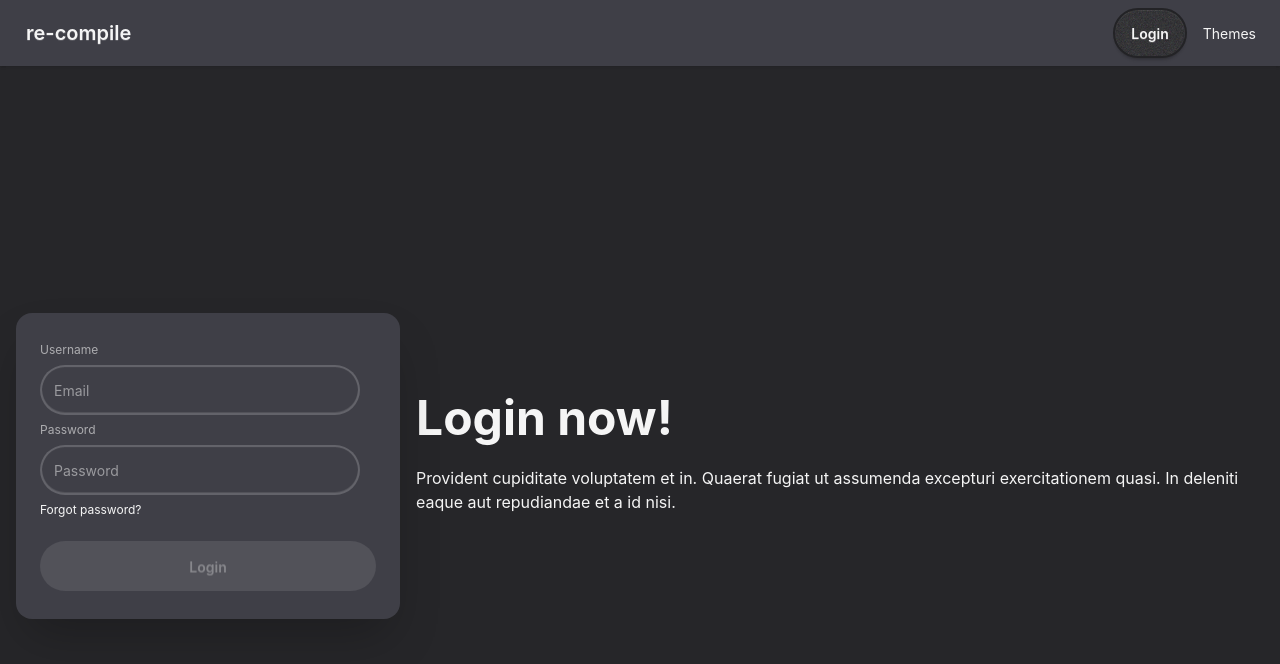
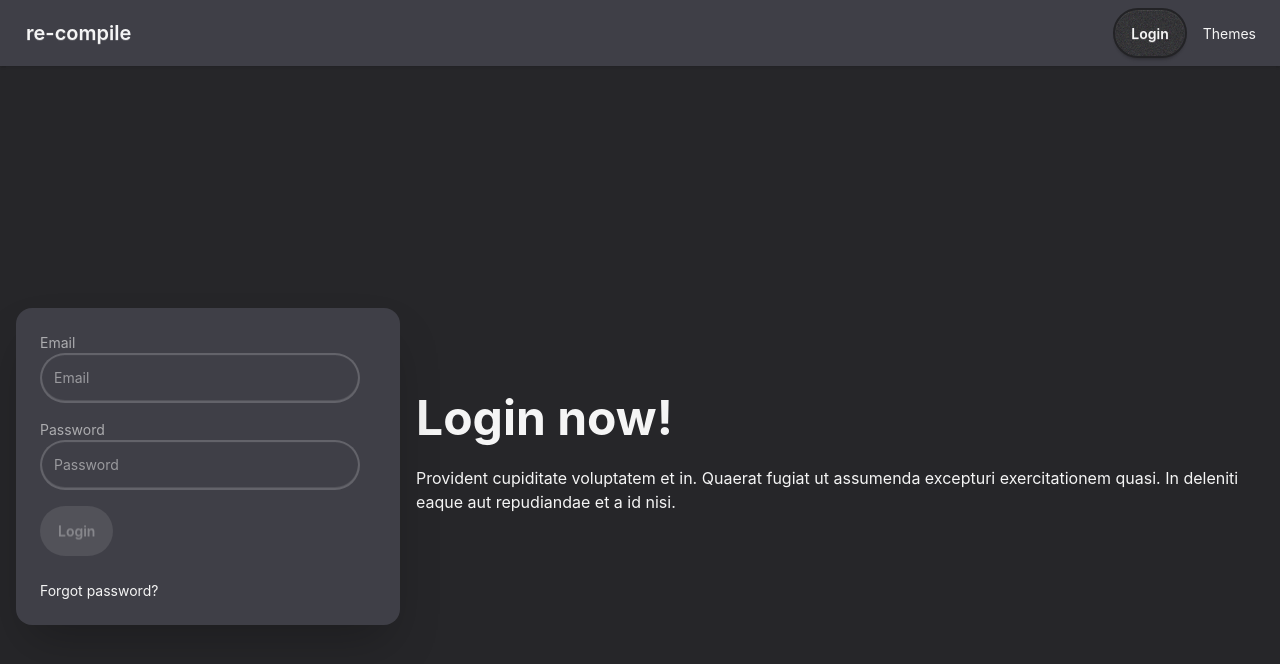
Before and after one commit to codeoritdidnthappen/re-compile, a React (Vite) app in the folder client/: page /login in a window 1280 px wide. Shown: the top 664 px of the page. Built offline with nearby package versions, Linux system fonts and the light colour scheme.

Commit message:
Adds validation to login. Adds error handling for server response.

```diff
--- a/client/src/Login.jsx
+++ b/client/src/Login.jsx
@@ -4,57 +4,63 @@ import { useSelector, useDispatch } from "react-redux"
 import { login } from "./auth/authSlice"
 
 const Login = () => {
-  const [ loginForm, setLoginForm ] = useState({ email: "", password: "", formStatus: false })
+  const [loginForm, setLoginForm] = useState({ email: "", password: "", formStatus: false })
+  const [errorMessage, setErrorMessage] = useState("")
+  const [touched, setTouched] = useState({ email: false, password: false })
 
   const dispatch = useDispatch()
-
-  const { loading, isLoggedIn, user } = useSelector((state) => state.auth)
-
+  const { loading, isLoggedIn } = useSelector((state) => state.auth)
   const navigate = useNavigate()
 
   useEffect(() => {
     if (isLoggedIn) {
-      if (localStorage.getItem("location")) {
-        navigate(localStorage.getItem("location"))
+      const location = localStorage.getItem("location")
+      navigate(location || "/admin/dashboard")
     }
-      else {
-        navigate("/admin/dashboard")
+  }, [isLoggedIn, navigate])
+
+  const validateEmail = (email) => /^\S+@\S+\.\S+$/.test(email)
+  const validatePassword = (password) => password.trim().length >= 4
+  const isFormValid = (email, password) => validateEmail(email) && validatePassword(password)
+
+  const handleSubmit = async (event) => {
+    event?.preventDefault()
+    if (!loginForm.formStatus || loading) {
+      setErrorMessage("Please enter a valid email and password before submitting.")
+      return
+    }
+
+    setErrorMessage("")
+    try {
+      await dispatch(login({ email: loginForm.email, password: loginForm.password })).unwrap()
+    }
+    catch (error) {
+      console.log(error, error.response)
+      const message = error?.message
+      if (message === "Request failed with status code 401") {
+        setErrorMessage("Invalid email or password. Please try again.")
+      } else {
+        setErrorMessage("Unable to connect to the server. Please try again.")
       }
     }
-  }, [isLoggedIn])
-
-  const handleSubmit = async () => {
-    dispatch(login(loginForm))
   }
 
-  useEffect(() => {
-    if (isLoggedIn) {
-      if (localStorage.getItem("location")) {
-        navigate(localStorage.getItem("location"))
+  const handleLoginForm = (e, field) => {
+    const value = e.target.value
+    setTouched((prev) => ({ ...prev, [field]: true }))
+    setLoginForm((prev) => {
+      const next = {
+        ...prev,
+        [field]: value,
       }
-      else {
-        navigate("/admin/dashboard")
+      return {
+        ...next,
+        formStatus: isFormValid(next.email, next.password),
       }
-    }
-  }, [isLoggedIn])
-
-  const handleLoginForm = (e, field) => {
-    setLoginForm((l) => {
-      const status = field === "email" ?
-          e.target.value.length >= 3 && l.password.length >= 3
-        :
-          l.email.length >= 3 && e.target.value.length >= 3
-      return {
-        ...loginForm,
-        email: field === "email" ? e.target.value : l.email,
-        password: field === "password" ? e.target.value : l.password,
-        formStatus: status
-      }}
-    )
+    })
   }
 
   return (
-    <>
     <div className="hero bg-base-200 min-h-screen">
       <div className="hero-content flex-col lg:flex-row-reverse">
         <div className="text-center lg:text-left">
@@ -64,37 +70,77 @@ const Login = () => {
             quasi. In deleniti eaque aut repudiandae et a id nisi.
           </p>
         </div>
+
         <div className="card bg-base-100 w-full max-w-sm shrink-0 shadow-2xl">
           <div className="card-body">
-              <fieldset className="fieldset">
-                <label className="label">Username</label>
+            <form onSubmit={handleSubmit} noValidate>
+              <div className="form-control">
+                <label className="label">
+                  <span className="label-text">Email</span>
+                </label>
                 <input
                   value={loginForm.email}
                   onChange={(e) => handleLoginForm(e, "email")}
-                  type="text" className="input" placeholder="Email" />
-                <label className="label">Password</label>
+                  onBlur={() => setTouched((prev) => ({ ...prev, email: true }))}
+                  type="email"
+                  className={`input input-bordered ${touched.email && !validateEmail(loginForm.email) ? "input-error" : ""}`}
+                  placeholder="Email"
+                  aria-invalid={touched.email && !validateEmail(loginForm.email)}
+                />
+                {touched.email && !validateEmail(loginForm.email) && (
+                  <label className="label">
+                    <span className="label-text-alt text-error">Enter a valid email address.</span>
+                  </label>
+                )}
+              </div>
+
+              <div className="form-control mt-4">
+                <label className="label">
+                  <span className="label-text">Password</span>
+                </label>
                 <input
                   value={loginForm.password}
                   onChange={(e) => handleLoginForm(e, "password")}
-                  type="password" className="input" placeholder="Password" />
-                <div><a className="link link-hover">Forgot password?</a></div>
+                  onBlur={() => setTouched((prev) => ({ ...prev, password: true }))}
+                  type="password"
+                  className={`input input-bordered ${touched.password && !validatePassword(loginForm.password) ? "input-error" : ""}`}
+                  placeholder="Password"
+                  aria-invalid={touched.password && !validatePassword(loginForm.password)}
+                />
+                {touched.password && !validatePassword(loginForm.password) && (
+                  <label className="label">
+                    <span className="label-text-alt text-error">Password must be at least 8 characters.</span>
+                  </label>
+                )}
+              </div>
+
+              <div className="form-control mt-4">
                 <button
-                  onClick={handleSubmit}
-                  className="btn btn-primary mt-4" disabled={!loginForm.formStatus}>Login</button>
-              </fieldset>
+                  type="submit"
+                  className="btn btn-primary"
+                  disabled={!loginForm.formStatus || loading}
+                >
+                  {loading ? "Logging in..." : "Login"}
+                </button>
+              </div>
+            </form>
+
+            <div className="mt-4">
+              <a className="link link-hover">Forgot password?</a>
+            </div>
+
+            {errorMessage && (
+              <div role="alert" className="alert alert-error shadow-lg mt-4" aria-live="assertive">
+                <svg xmlns="http://www.w3.org/2000/svg" className="stroke-current shrink-0 h-6 w-6" fill="none" viewBox="0 0 24 24">
+                  <path strokeLinecap="round" strokeLinejoin="round" strokeWidth="2" d="M10 14l2-2m0 0l2-2m-2 2l-2-2m2 2l2 2m7-2a9 9 0 11-18 0 9 9 0 0118 0z" />
+                </svg>
+                <span>{errorMessage}</span>
+              </div>
+            )}
           </div>
         </div>
       </div>
     </div>
-      {loginForm.error && (
-        <div role="alert" className="alert alert-error">
-          <svg xmlns="http://www.w3.org/2000/svg" className="h-6 w-6 shrink-0 stroke-current" fill="none" viewBox="0 0 24 24">
-            <path strokeLinecap="round" strokeLinejoin="round" strokeWidth="2" d="M10 14l2-2m0 0l2-2m-2 2l-2-2m2 2l2 2m7-2a9 9 0 11-18 0 9 9 0 0118 0z" />
-          </svg>
-          <span>Error! Task failed successfully.</span>
-        </div>
-      )}
-    </>
   )
 }
 
```
Lines whose indentation alone changed are shown as unchanged.
